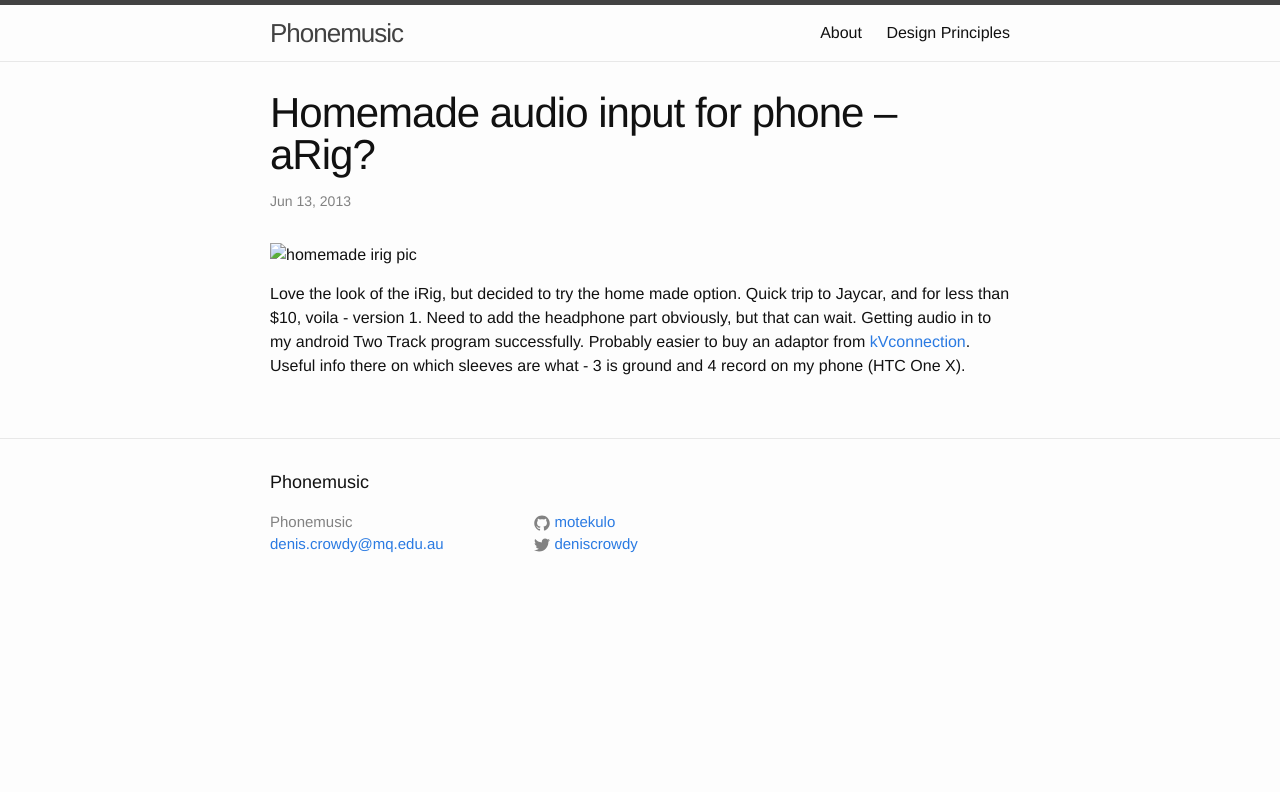
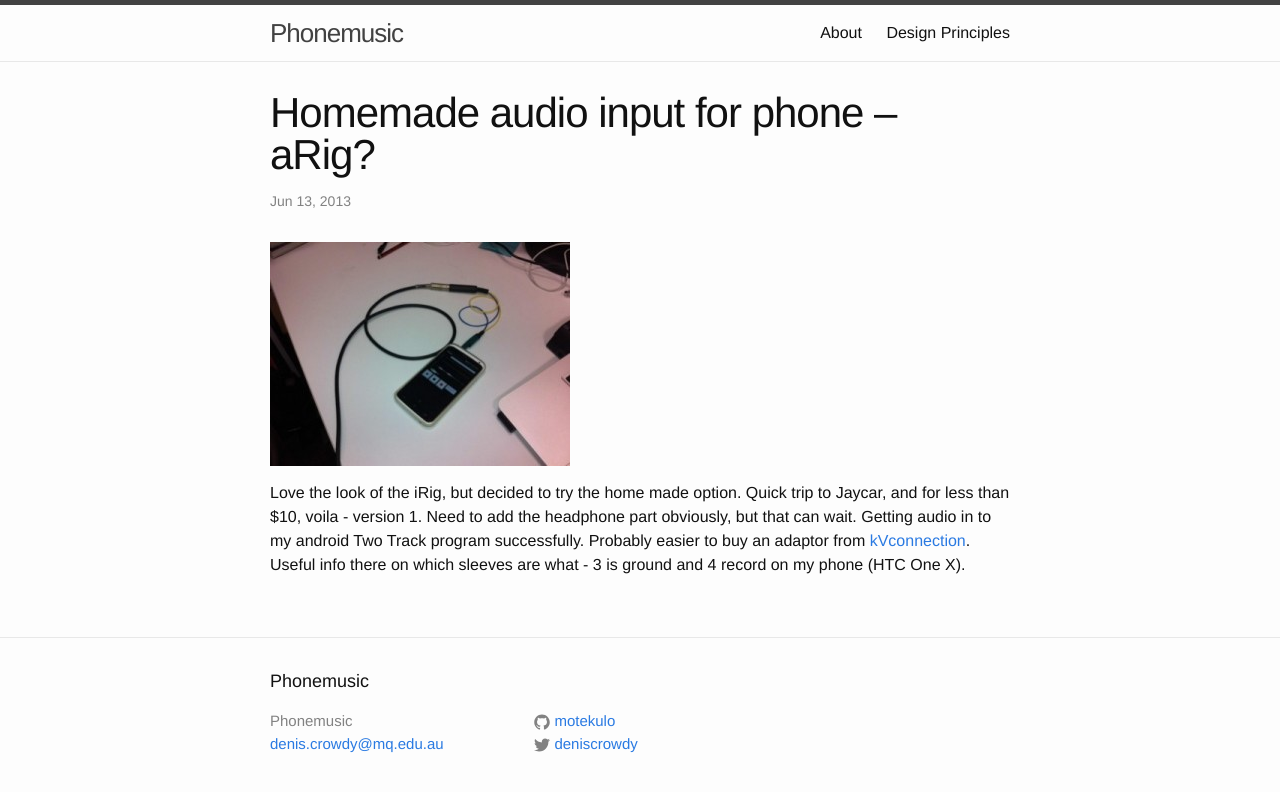
Before and after one commit to motekulo/github.io, a Jekyll site: the page built from _posts/2013-06-13-irig.md, in a window 1280 px wide. Shown: the top 792 px of the page. Built offline with Jekyll 4.4.1, drawn with Linux system fonts in a browser that asks for light colours.

Commit message:
Adjust image link

```diff
--- a/_posts/2013-06-13-irig.md
+++ b/_posts/2013-06-13-irig.md
@@ -5,6 +5,6 @@ date: 2013-06-13 17:35:00 +1100
 categories: android hardware
 ---
 
-![homemade irig pic](../assets/arig2-300x224.jpg)
+![homemade irig pic](/assets/arig2-300x224.jpg)
 
 Love the look of the iRig, but decided to try the home made option. Quick trip to Jaycar, and for less than $10, voila - version 1. Need to add the headphone part obviously, but that can wait. Getting audio in to my android Two Track program successfully. Probably easier to buy an adaptor from [kVconnection](https://www.kvconnection.com/Articles.asp?ID=165). Useful info there on which sleeves are what - 3 is ground and 4 record on my phone (HTC One X).
```
